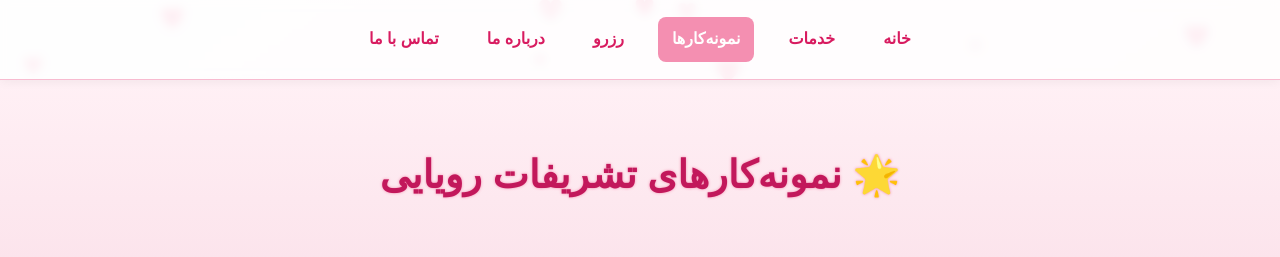
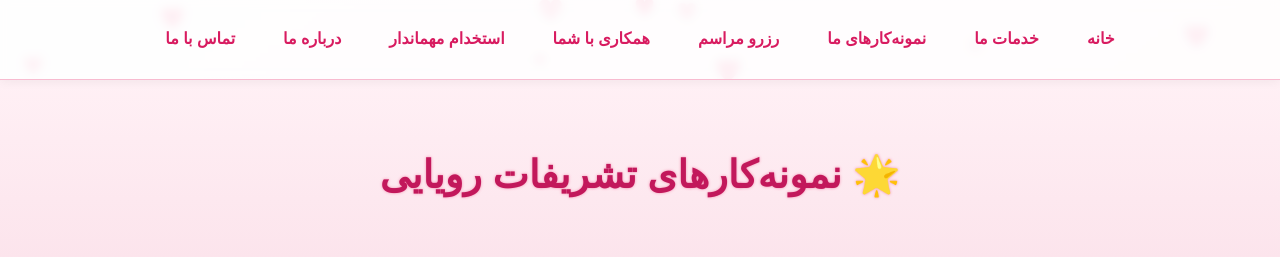
Before and after one commit to mr-aiza/224, a website: page portfolio.html in a window 1280 px wide. Shown: the top 257 px of the page. Drawn offline with Linux system fonts and the light colour scheme; a web font is replaced by a local one.

Commit message:
Update portfolio.html

```diff
--- a/portfolio.html
+++ b/portfolio.html
@@ -88,9 +88,11 @@
 
 <nav>
   <a href="index.html">خانه</a>
-  <a href="services.html">خدمات</a>
-  <a href="portfolio.html" class="active">نمونه‌کارها</a>
-  <a href="booking.html">رزرو</a>
+  <a href="services.html">خدمات ما</a>
+  <a href="portfolio.html">نمونه‌کارهای ما</a>
+  <a href="booking.html">رزرو مراسم</a>
+  <a href="cooperation.html">همکاری با شما</a>
+  <a href="waiter.html">استخدام مهماندار</a>
   <a href="about.html">درباره ما</a>
   <a href="contact.html">تماس با ما</a>
 </nav>
```
